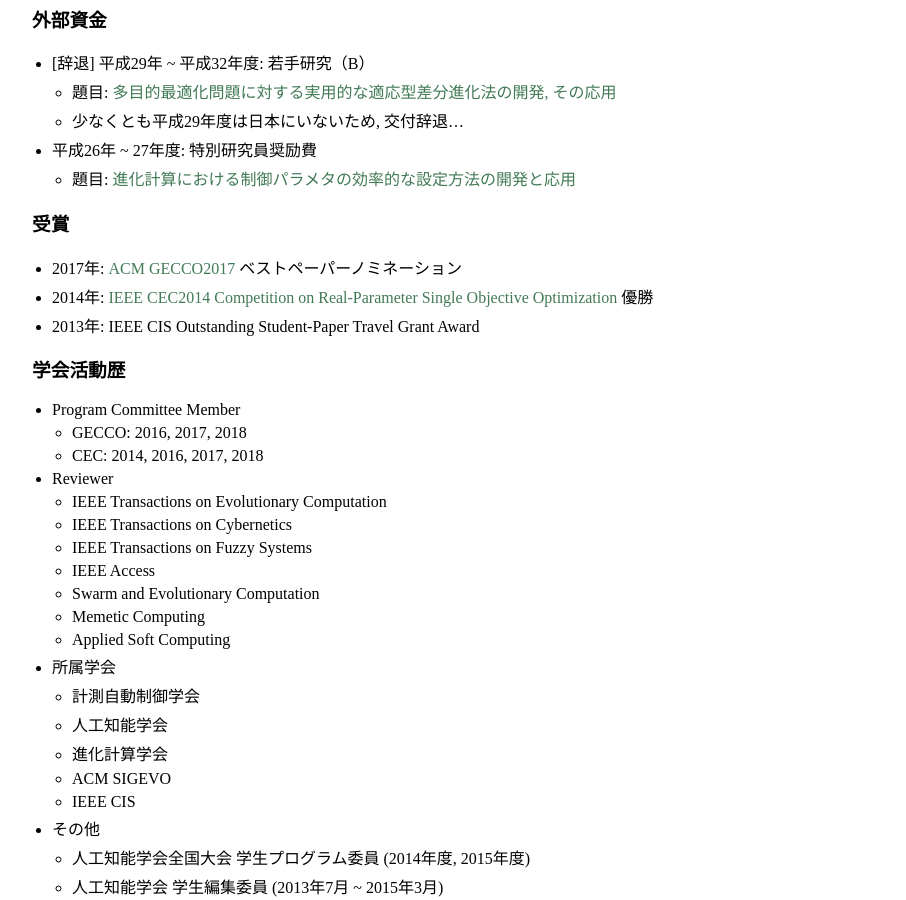
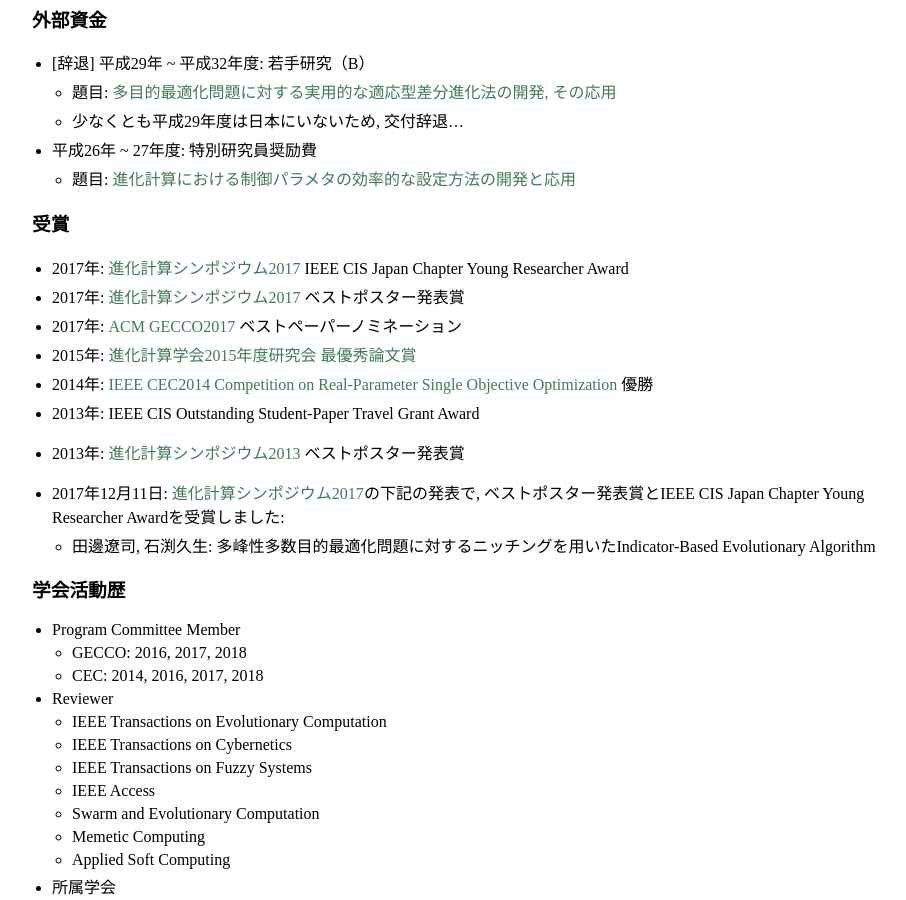
Before and after one commit to ryojitanabe/ryojitanabe.github.io, a Jekyll site: the page built from about-j.md, in a window 1280 px wide and 900 px high, scrolled down 562 px. Shown: the whole window, without its empty margins (163-1069 px from the left). Built offline with Jekyll 4.4.1, drawn with Linux system fonts in a browser that asks for light colours.

Commit message:
revised *-j

```diff
--- a/about-j.md
+++ b/about-j.md
@@ -33,9 +33,18 @@ title: Ryoji Tanabe's Homepage
 
 ### 受賞
 
+* 2017年: [進化計算シンポジウム2017](http://www.jpnsec.org/symposium201703.html) IEEE CIS Japan Chapter Young Researcher Award
+* 2017年: [進化計算シンポジウム2017](http://www.jpnsec.org/symposium201703.html) ベストポスター発表賞
 * 2017年: [ACM GECCO2017](http://gecco-2017.sigevo.org/) ベストペーパーノミネーション
+* 2015年: [進化計算学会2015年度研究会 最優秀論文賞](http://www.jpnsec.org/prize.html)
 * 2014年: [IEEE CEC2014 Competition on Real-Parameter Single Objective Optimization](http://www3.ntu.edu.sg/home/EPNSugan/index_files/CEC2014/CEC2014.htm) 優勝
 * 2013年: IEEE CIS Outstanding Student-Paper Travel Grant Award
+* 2013年: [進化計算シンポジウム2013](http://www.jpnsec.org/symposium201303.html) ベストポスター発表賞
+
+
+* 2017年12月11日: [進化計算シンポジウム2017](http://www.jpnsec.org/symposium201703.html)の下記の発表で, ベストポスター発表賞とIEEE CIS Japan Chapter Young Researcher Awardを受賞しました:
+    * 田邊遼司, 石渕久生: 多峰性多数目的最適化問題に対するニッチングを用いたIndicator-Based Evolutionary Algorithm
+
 
 ### 学会活動歴
 
```
Also changed, not shown: index-j.md (+6 -1 lines).
